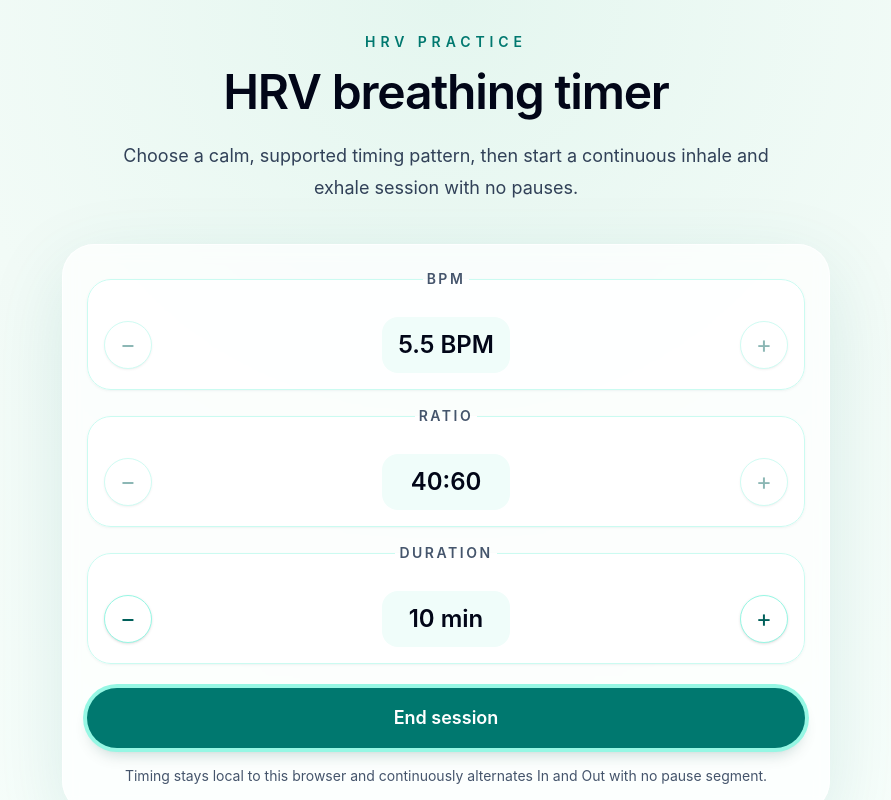
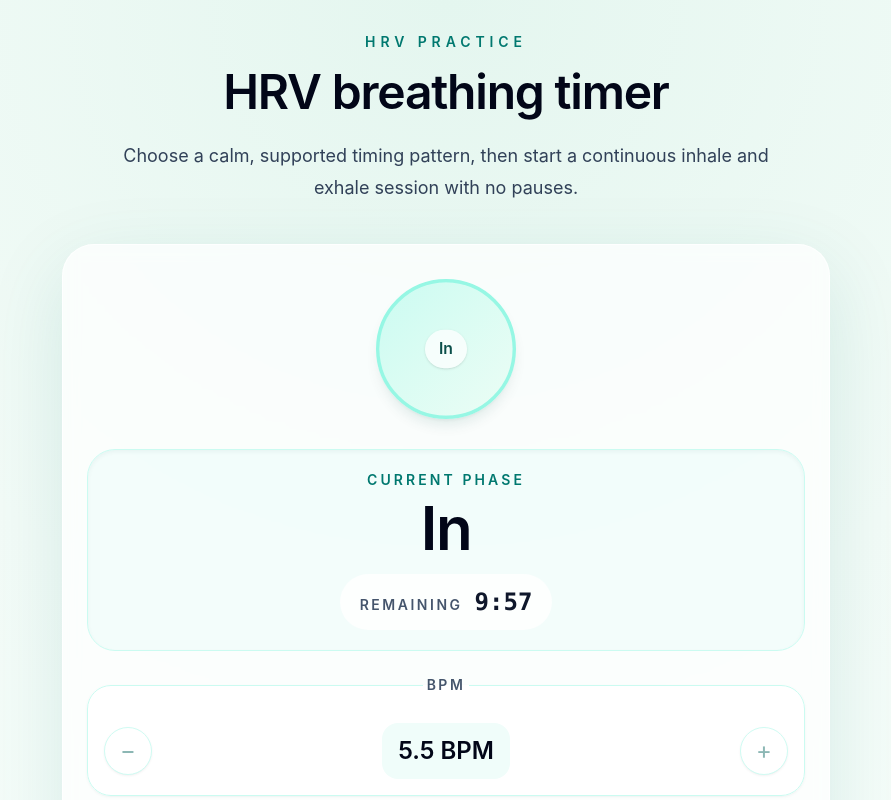
Before and after one commit to lucindo/pb, a React (Vite) app: page / in a window 1280 px wide. Both pictures are taken after a click on the button "Start session". Shown: the top 800 px of the page, without its empty margins (194-1085 px from the left). Built offline with nearby package versions, Linux system fonts and the light colour scheme.

Commit message:
feat(01-04): render running session readout and shape
- Shows derived phase plus timed or open-ended clock readouts
- Drives breathing shape from the same current session frame

```diff
--- a/src/app/App.tsx
+++ b/src/app/App.tsx
@@ -1,4 +1,6 @@
+import { BreathingShape } from '../components/BreathingShape'
 import { SettingsForm } from '../components/SettingsForm'
+import { SessionReadout } from '../components/SessionReadout'
 import { SessionControls } from '../components/SessionControls'
 import { useSessionEngine } from '../hooks/useSessionEngine'
 
@@ -21,6 +23,12 @@ export default function App() {
           and exhale session with no pauses.
         </p>
         <div className="mt-10 w-full rounded-[2rem] border border-white/80 bg-white/70 p-5 shadow-[var(--shadow-breathing-card)] backdrop-blur sm:p-6">
+          <BreathingShape frame={session.currentFrame} />
+          <SessionReadout
+            frame={session.currentFrame}
+            status={state.status}
+            message={state.status === 'complete' ? state.message : undefined}
+          />
           <SettingsForm
             settings={state.selectedSettings}
             isRunning={isRunning}
--- /dev/null
+++ b/src/components/BreathingShape.tsx
@@ -0,0 +1,27 @@
+import type { SessionFrame } from '../domain/sessionMath'
+
+export interface BreathingShapeProps {
+  frame: SessionFrame | null
+}
+
+export function BreathingShape({ frame }: BreathingShapeProps) {
+  if (frame === null) {
+    return null
+  }
+
+  const progress = Math.min(1, Math.max(0, frame.phaseProgress))
+  const scale = frame.phase === 'in' ? 0.78 + progress * 0.22 : 1 - progress * 0.22
+
+  return (
+    <div
+      role="img"
+      aria-label={`Breathing shape: ${frame.phaseLabel}`}
+      data-phase={frame.phase}
+      data-progress={progress.toFixed(3)}
+      className="mx-auto mb-5 grid size-40 place-items-center rounded-full border-4 border-teal-200 bg-gradient-to-br from-teal-100 to-emerald-50 text-lg font-semibold text-teal-900 shadow-lg shadow-teal-900/10 transition-transform duration-200"
+      style={{ transform: `scale(${scale})` }}
+    >
+      <span className="rounded-full bg-white/75 px-4 py-2 shadow-sm">{frame.phaseLabel}</span>
+    </div>
+  )
+}
--- /dev/null
+++ b/src/components/SessionReadout.tsx
@@ -0,0 +1,45 @@
+import type { SessionFrame } from '../domain/sessionMath'
+import { formatDuration } from '../domain/sessionMath'
+import type { SessionStatus } from '../domain/sessionController'
+
+export interface SessionReadoutProps {
+  frame: SessionFrame | null
+  status: SessionStatus
+  message?: 'Session complete'
+}
+
+export function SessionReadout({ frame, status, message }: SessionReadoutProps) {
+  if (status === 'idle' && frame === null && message === undefined) {
+    return null
+  }
+
+  const timeLabel = frame?.remainingMs === null ? 'Elapsed' : 'Remaining'
+  const timeValue = frame ? formatDuration(frame.remainingMs ?? frame.elapsedMs) : '0:00'
+
+  return (
+    <section
+      role="status"
+      aria-label="Session readout"
+      className="mb-6 rounded-[1.75rem] border border-teal-100 bg-teal-50/80 p-5 text-center shadow-inner shadow-teal-900/5"
+    >
+      {message ? (
+        <p className="text-3xl font-semibold text-teal-900">{message}</p>
+      ) : (
+        <>
+          <p className="text-sm font-semibold uppercase tracking-[0.22em] text-teal-700">
+            Current phase
+          </p>
+          <p className="mt-2 text-6xl font-semibold tracking-tight text-slate-950">
+            {frame?.phaseLabel ?? 'In'}
+          </p>
+        </>
+      )}
+      <div className="mt-4 inline-flex items-baseline gap-3 rounded-full bg-white/80 px-5 py-3 text-slate-900">
+        <span className="text-sm font-semibold uppercase tracking-[0.18em] text-slate-600">
+          {timeLabel}
+        </span>
+        <span className="font-mono text-2xl font-semibold">{timeValue}</span>
+      </div>
+    </section>
+  )
+}
```
